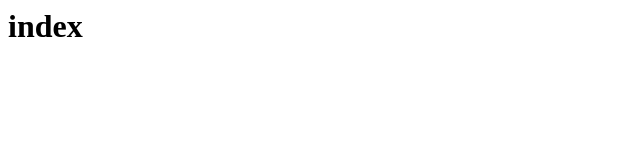
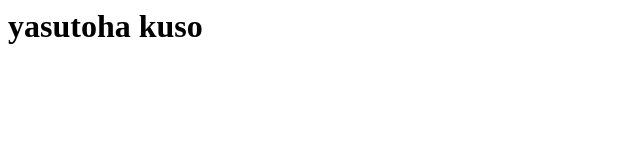
Before and after one commit to s15008/habitat, a plain HTML site: page index.html in a window 1280 px wide. Shown: the whole page, without its empty margins (0-640 px from the left). Drawn offline with Linux system fonts and the light colour scheme.

Commit message:
Update index.html

```diff
--- a/index.html
+++ b/index.html
@@ -1 +1 @@
-<h1>index</h1>
+<h1>yasutoha kuso</h1>
```
